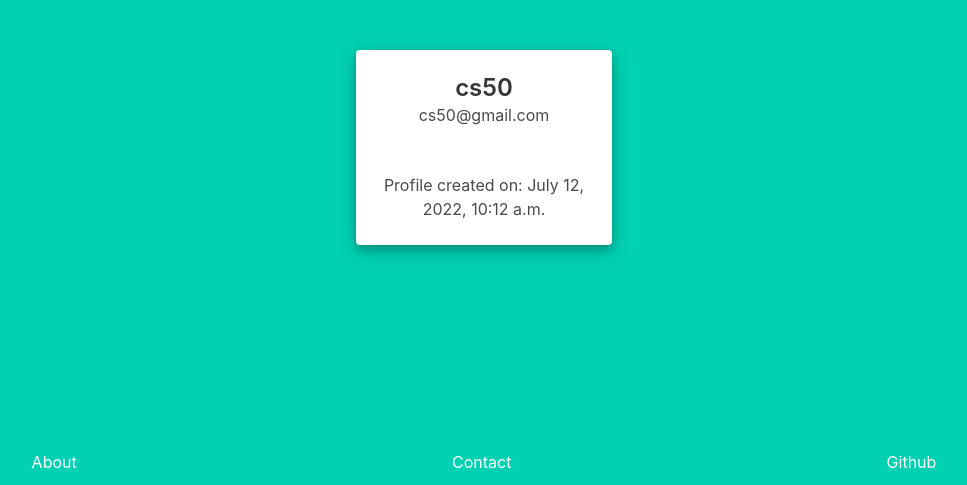
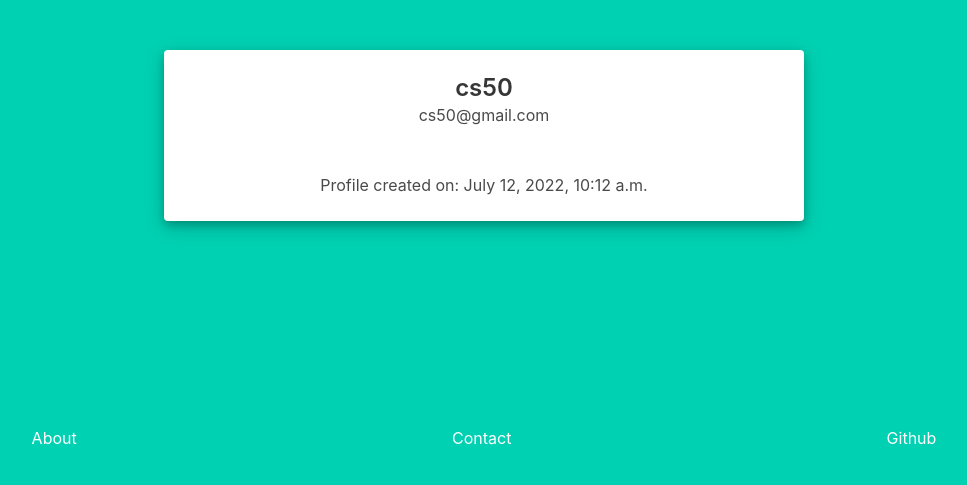
Before and after one commit to Antonekk/Cs50-Final-Project, a Django app: page /profile in a window 1280 px wide. Shown: the part 86-571 px from the top of the page, without its empty margins (156-1123 px from the left). Run offline with Django 4.2, Linux system fonts and the light colour scheme; a user stored in the database is signed in.

Commit message:
user_profile and poll css id's now work with smaller width screens

```diff
--- a/final/Pollapp/static/Pollapp/style.css
+++ b/final/Pollapp/static/Pollapp/style.css
@@ -20,13 +20,25 @@ html, body{
     color: red;
     text-align: center;
 }
-#user_profile{
+#user_profile, #poll{
     text-align: center;
-    width: 20%;
+    width: 30%;
     margin: auto;
     margin-top: 50px;
     box-shadow: 0 4px 8px 0 rgba(0, 0, 0, 0.2), 0 6px 20px 0 rgba(0, 0, 0, 0.19);
 }
+
+@media (max-width: 1500px) {
+    #user_profile, #poll {
+        width: 50%;
+    }
+}
+@media (max-width: 800px) {
+    #user_profile, #poll {
+        width: 70%;
+    }
+}
+
 #loginform, #registerform{
     box-shadow: 0 8px 12px 0 rgba(0, 0, 0, 0.2), 0 8px 30px 0 rgba(0, 0, 0, 0.19);
 }
--- a/final/Pollapp/templates/Pollapp/polls.html
+++ b/final/Pollapp/templates/Pollapp/polls.html
@@ -2,7 +2,7 @@
 
 {% block body %}
 {% if user.is_authenticated %}
-<div id="user_profile" class="card">
+<div id="poll" class="card">
     <div class="card-content">
       <div class="media">
         <div class="media-content">
--- a/final/Pollapp/templates/Pollapp/profile.html
+++ b/final/Pollapp/templates/Pollapp/profile.html
@@ -2,15 +2,15 @@
 
 {% block body %}
 <div id="user_profile" class="card">
-    <div class="card-content">
-      <div class="media">
-        <div class="media-content">
+    <div style="min-width:100%;" class="card-content">
+      <div style="min-width:100%;" class="media">
+        <div style="min-width:100%;" class="media-content">
           <p class="title is-4">{{user.username}}</p>
           <p class="subtitle is-6">{{user.email}}</p>
         </div>
       </div>
 
-      <div class="content"></div>
+      <div style="min-width:100%;" class="content"></div>
         <br>
         <time datetime="2016-1-1">Profile created on: {{user.date_joined}}</time>
       </div>
```
